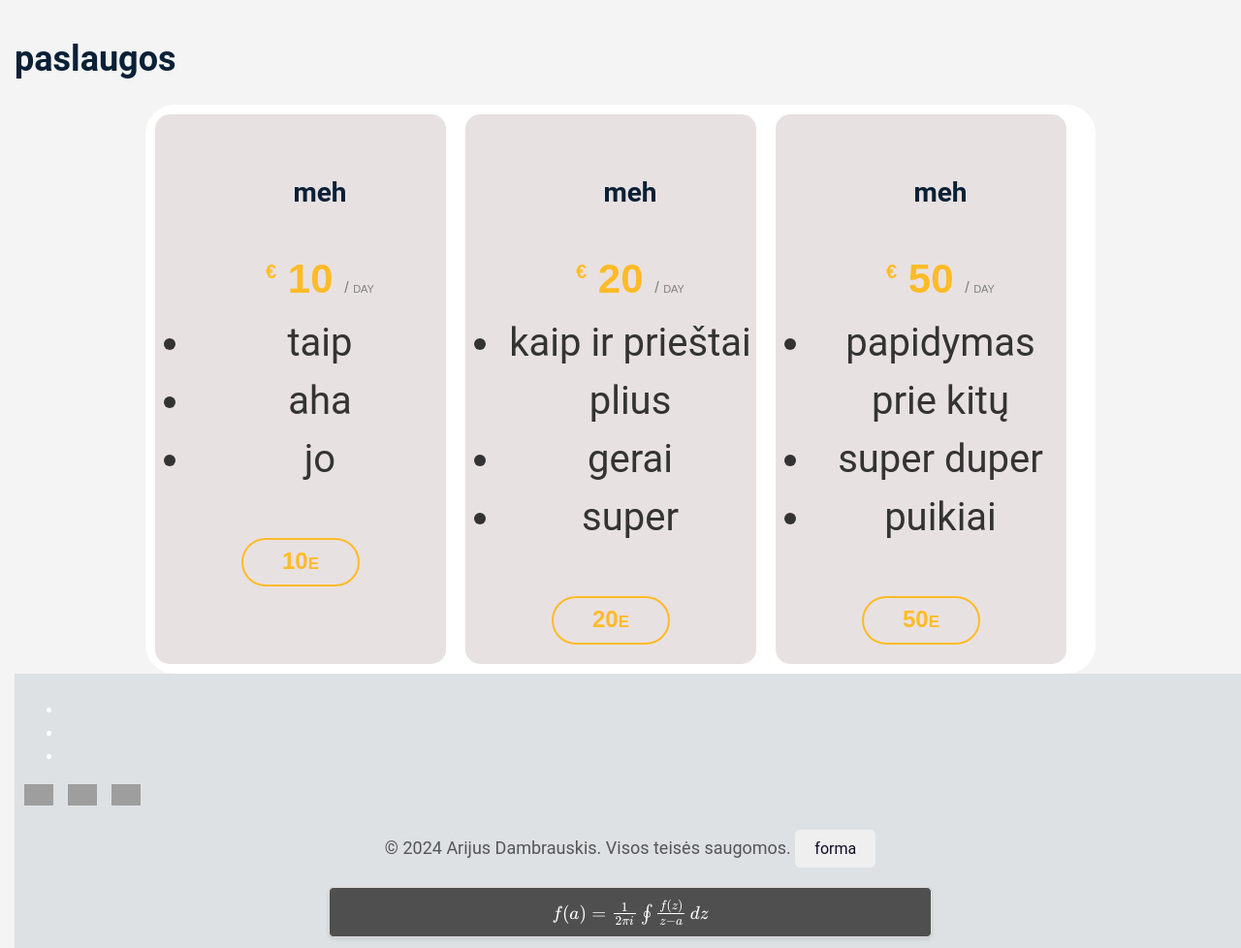
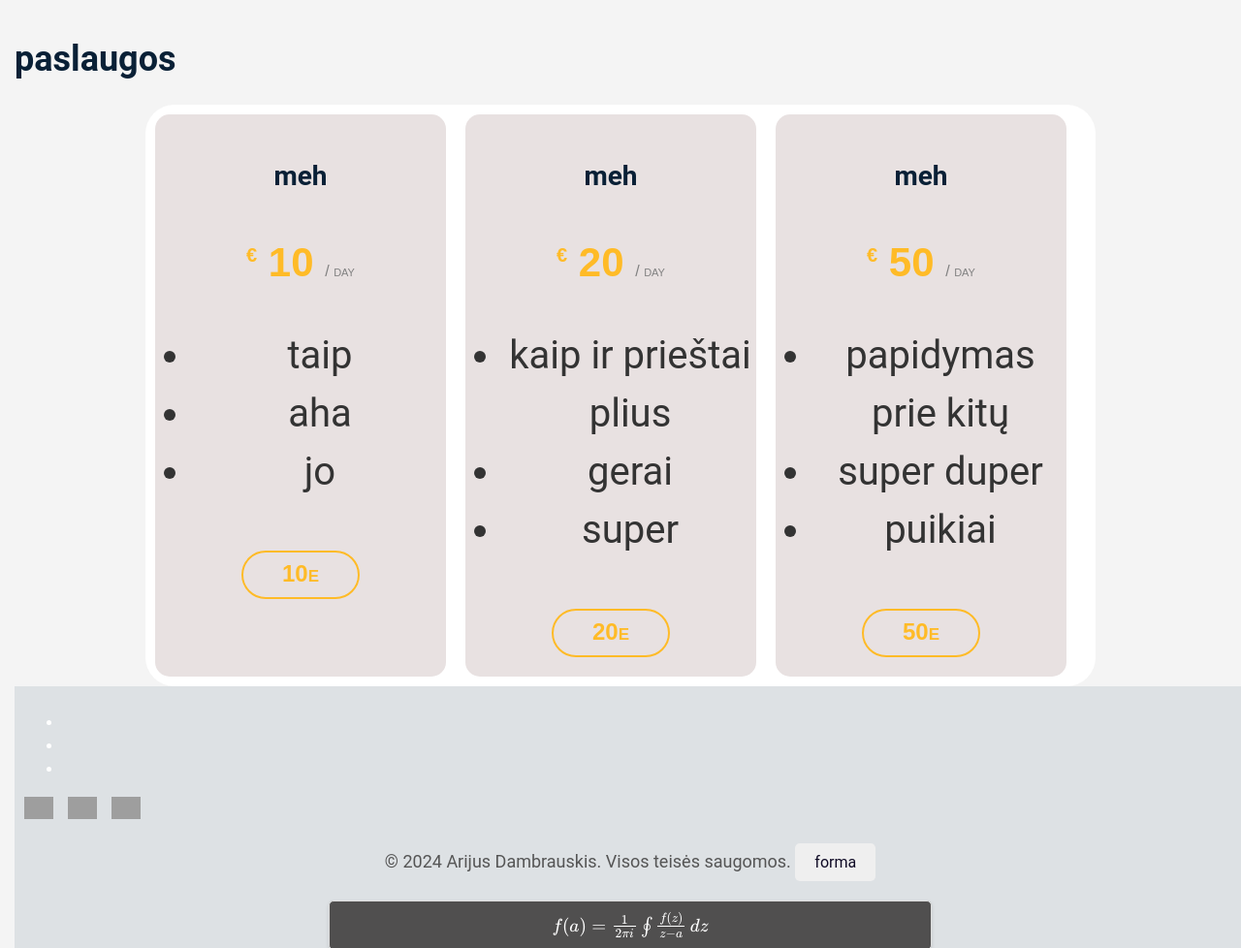
Before and after one commit to Phonehacker1937/.github.io, a plain HTML site: page index.html in a window 1280 px wide. Shown: the part 2299-3277 px from the top of the page at 97% size. Drawn offline with nearby package versions, Linux system fonts and the light colour scheme; grey boxes are pictures that could not be loaded.

Commit message:
valdator pakeitimai

```diff
--- a/index.html
+++ b/index.html
@@ -118,35 +118,38 @@
     <section id="services">
         <h1>paslaugos</h1>
             <section class="grid-container">
-                <section ><ul>
+                <section>
                     <h2>meh</h2>
                     <h3 style="padding: 5px;">
                         <sup>€</sup>
                         10
                         <span>/ day</span>
                     </h3>
+                    <ul>
                     <li>taip</li>
                     <li>aha</li>
                     <li>jo</li>
                     </ul><button class="button-paslaugos">10e</button></section>
-                <section><ul>
+                <section>
                     <h2>meh</h2>
                     <h3 style="padding: 5px;">
                         <sup>€</sup>
                         20
                         <span>/ day</span>
                     </h3>
+                    <ul>
                     <li>kaip ir prieštai plius</li>
                     <li>gerai</li>
                     <li>super</li>
                     </ul><button class="button-paslaugos">20e</button></section>
-                <section><ul>
+                <section>
                     <h2>meh</h2>
                     <h3 style="padding: 5px;">
                         <sup>€</sup>
                         50
                         <span>/ day</span>
                     </h3>
+                    <ul>
                     <li>papidymas prie kitų</li>
                     <li>super duper</li>
                     <li>puikiai</li>
```
